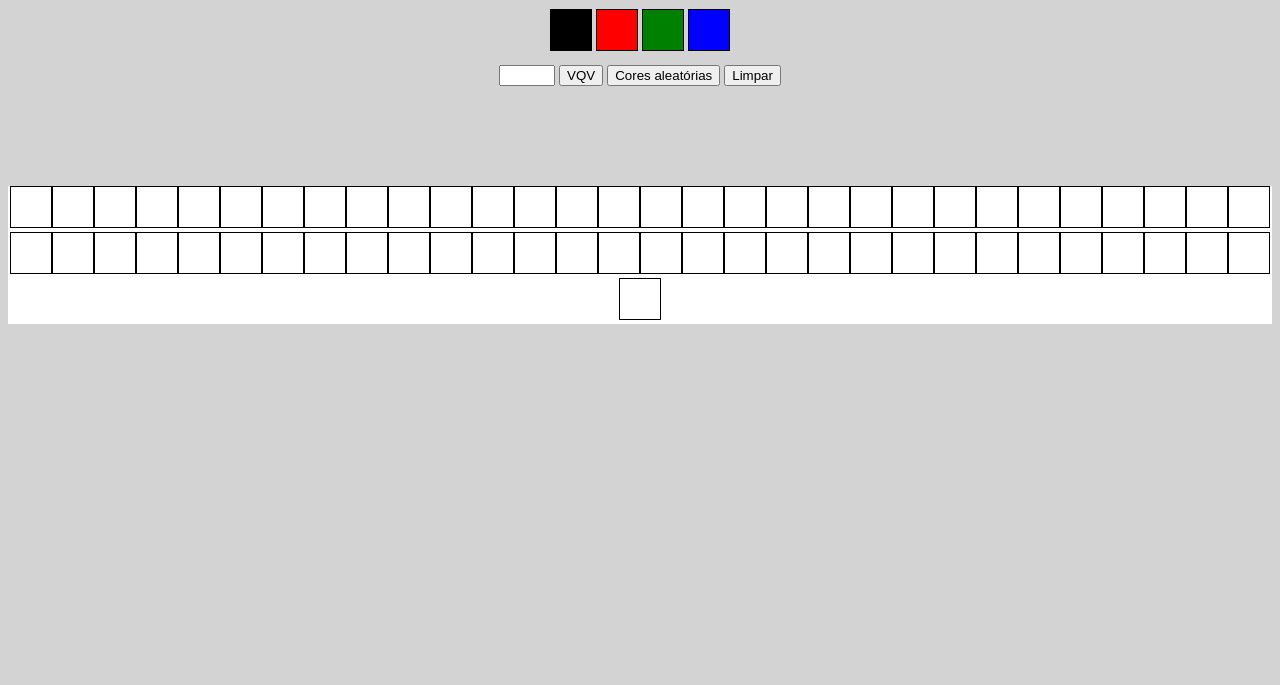
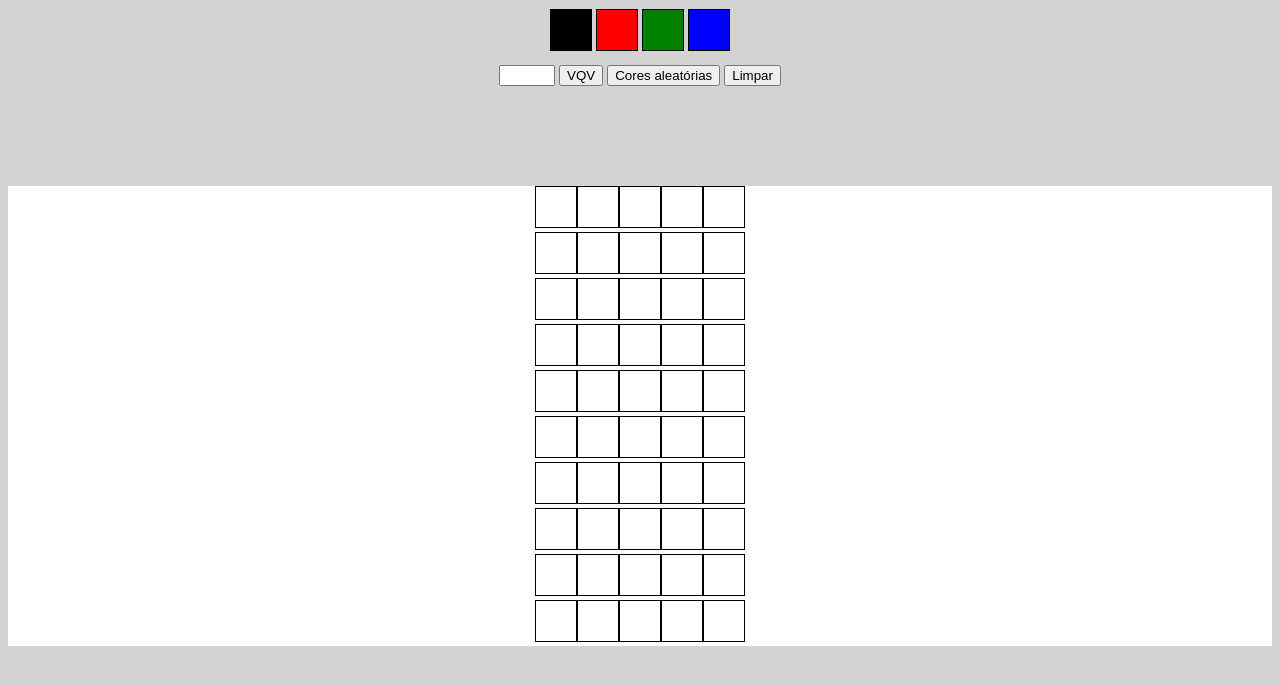
Before and after one commit to sergioajiki/pixel-art, a website: page index.html in a window 1280 px wide. Both pictures are taken after a click on the button "VQV". Shown: the part 79-764 px from the top of the page. Drawn offline with Linux system fonts and the light colour scheme.

Commit message:
requisito 7

```diff
--- a/script.js
+++ b/script.js
@@ -38,8 +38,9 @@ getButtonVQV.addEventListener('click', () => {
   let coluna = N;
   let linha = N;
   let mainBoard = document.querySelector('#pixel-board');
-  for (i = 0; i <= coluna; i += 1) {
-    for (index = 0; index <= linha; index += 1) {
+  for (i = 0; i < coluna; i += 1) {
+
+    for (index = 0; index < linha; index += 1) {
       let pixelDoQuadro = document.createElement('div');
       pixelDoQuadro.className = 'pixel';
       pixelDoQuadro.style.backgroundColor = 'rgb(255,255,255)';
@@ -48,8 +49,10 @@ getButtonVQV.addEventListener('click', () => {
       pixelDoQuadro.style.border = '1px solid black';
       pixelDoQuadro.style.display = 'inline-block';
       mainBoard.appendChild(pixelDoQuadro);
-      ;
+
     }
+
+    mainBoard.appendChild(document.createElement('br'))
   }
 });
 
@@ -143,7 +146,7 @@ selecionaFourtColor.addEventListener('click', () => {
   }
   selecionaFourtColor.classList.add('selected');
 });
-function makeBoard(){
+function boardInicio(){
 let mainBoard = document.querySelector('#pixel-board');
   for (i = 0; i < 5; i += 1) {
     for (index = 0; index < 5; index += 1) {
@@ -156,9 +159,10 @@ let mainBoard = document.querySelector('#pixel-board');
       pixelDoQuadro.style.display = 'inline-block';
       mainBoard.appendChild(pixelDoQuadro);
       }
+    mainBoard.appendChild(document.createElement('br'))
   }
 }
-  makeBoard();
+  boardInicio();
 // // pintar quadro
 // const getPixel = document.querySelector('.pixel');
 // // console.log(getPixel);
--- a/style.css
+++ b/style.css
@@ -57,7 +57,6 @@ body {
 }
 
 #pixel-board {
-  /* max-width: 210px; */
   margin-top: 100px;
   text-align: center;
   background-color: white;
```
